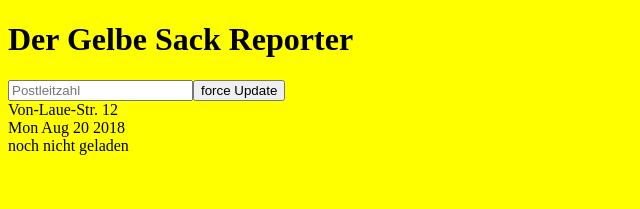
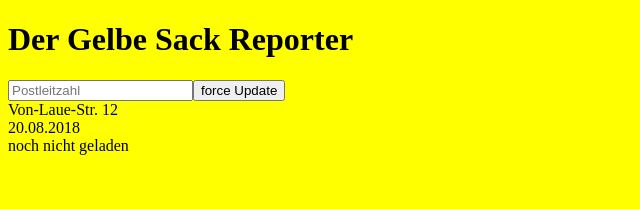
Before and after one commit to ehmkah/gelber_sack_reporter, a React (Vite) app in the folder webapp/: page / in a window 1280 px wide. Shown: the top 209 px of the page, without its empty margins (0-640 px from the left). Built offline with nearby package versions, Linux system fonts and the light colour scheme.

Commit message:
pickupdate is extracted from api

```diff
--- a/webapp/package.json
+++ b/webapp/package.json
@@ -36,6 +36,7 @@
   },
   "dependencies": {
     "axios": "^0.18.0",
+    "moment": "^2.22.2",
     "react": "^16.5.2",
     "react-dom": "^16.5.2"
   },
--- a/webapp/src/DataLoader.tsx
+++ b/webapp/src/DataLoader.tsx
@@ -50,10 +50,7 @@
           <div>
             <div>lade daten für {this.props.zipCode}</div>
             {this.state.data
-              .filter(
-                abholung =>
-                  abholung.Houseno === "" && abholung.Street.includes("LAUE")
-              )
+              .filter(abholung => abholung.Houseno === "")
               .map(entry => {
                 return (
                   <DataLoaderDetails
--- a/webapp/src/DataLoaderDetails.tsx
+++ b/webapp/src/DataLoaderDetails.tsx
@@ -1,10 +1,11 @@
 import React, { Component } from "react";
+import moment from "moment";
 
 import axios from "axios";
 import { Pickup } from "./Types";
 
 interface Props {
-  adrKey: string;
+  adrKey: number;
   callBack: (pickup: Pickup) => void;
 }
 
@@ -20,7 +21,7 @@
         const result: Pickup = {
           adrKey: this.props.adrKey,
           street: response.data.d.Street,
-          pickup: new Date()
+          pickup: moment(response.data.d.Service_date)
         };
         this.props.callBack(result);
       });
--- a/webapp/src/PickUpRenderer.tsx
+++ b/webapp/src/PickUpRenderer.tsx
@@ -18,7 +18,7 @@
             return (
               <div>
                 <div>{value.street}</div>
-                <div>{value.pickup.toDateString()}</div>
+                <div>{value.pickup.format("DD.MM.YYYY")}</div>
               </div>
             );
           })}
--- a/webapp/src/Search.tsx
+++ b/webapp/src/Search.tsx
@@ -1,4 +1,5 @@
 import React, { Component } from "react";
+import moment from "moment";
 
 import DataLoader from "./DataLoader";
 import PickUpRenderer from "./PickUpRenderer";
@@ -12,7 +13,7 @@
 class Search extends Component<object, State> {
   public state = {
     zipCode: "",
-    pickups: [{ adrKey: 123, street: "Von-Laue-Str. 12", pickup: new Date() }]
+    pickups: [{ adrKey: 123, street: "Von-Laue-Str. 12", pickup: moment() }]
   };
 
   public constructor(props: object) {
@@ -49,12 +50,12 @@
     pickups.push({
       adrKey: 1234,
       street: "Von-Laue-Str. 13",
-      pickup: new Date()
+      pickup: moment()
     });
     pickups.push({
       adrKey: 1235,
       street: "Von-Laue-Str. 14",
-      pickup: new Date()
+      pickup: moment()
     });
     this.setState({ pickups });
   }
--- a/webapp/src/Types.tsx
+++ b/webapp/src/Types.tsx
@@ -1,7 +1,9 @@
+import moment from "moment";
+
 interface Pickup {
   adrKey: number;
   street: string;
-  pickup: Date;
+  pickup: moment.Moment;
 }
 
 export { Pickup };
```
Also changed, not shown: 1 other file (tests, documents, lock files or other folders).
